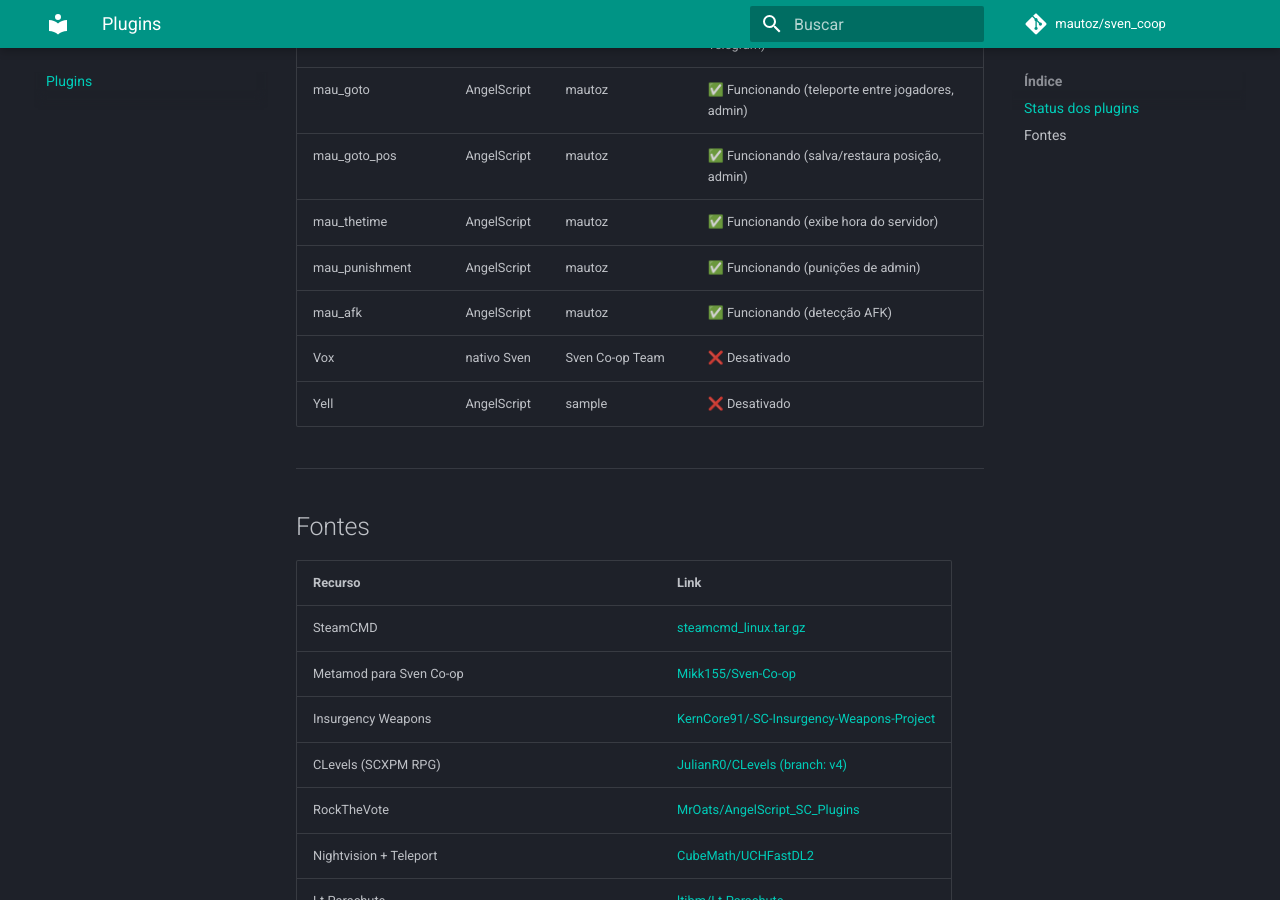
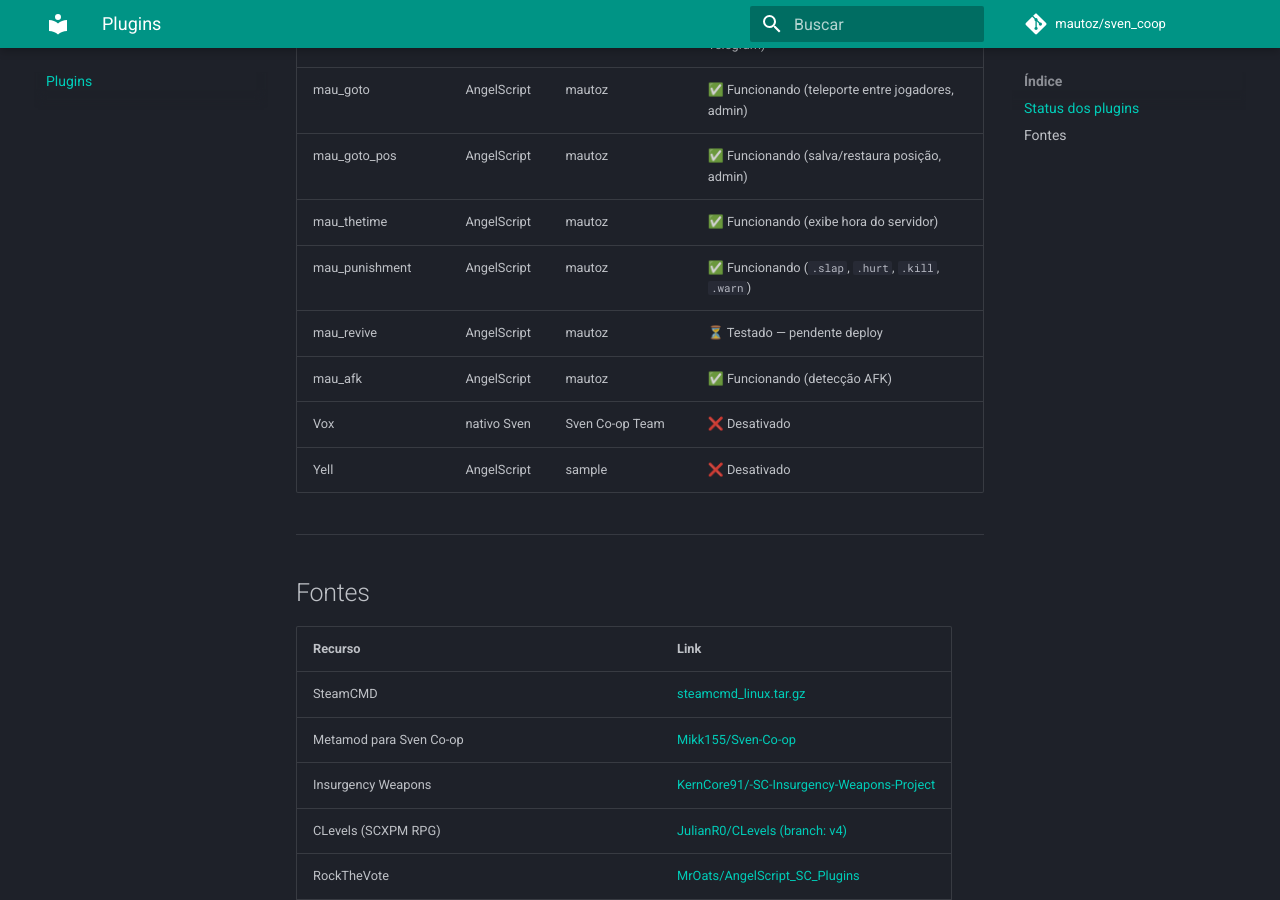
Before and after one commit to mautoz/sven_coop, an MkDocs documentation site: the page built from docs/plugins.md, in a window 1280 px wide and 900 px high, scrolled down 1249 px. Built offline with MkDocs 1.6.1 and Material for MkDocs 9.7.7, drawn with Linux system fonts in a browser that asks for light colours; comment, search, counter and statistics services are not loaded.

Commit message:
Document mau_revive command, update mau_punishment description
Add pending mau_revive plugin entry and list mau_punishment's actual
chat commands instead of a generic description.

```diff
--- a/docs/plugins.md
+++ b/docs/plugins.md
@@ -26,7 +26,8 @@
 | mau_goto | AngelScript | mautoz | ✅ Funcionando (teleporte entre jogadores, admin) |
 | mau_goto_pos | AngelScript | mautoz | ✅ Funcionando (salva/restaura posição, admin) |
 | mau_thetime | AngelScript | mautoz | ✅ Funcionando (exibe hora do servidor) |
-| mau_punishment | AngelScript | mautoz | ✅ Funcionando (punições de admin) |
+| mau_punishment | AngelScript | mautoz | ✅ Funcionando (`.slap`, `.hurt`, `.kill`, `.warn`) |
+| mau_revive | AngelScript | mautoz | ⏳ Testado — pendente deploy |
 | mau_afk | AngelScript | mautoz | ✅ Funcionando (detecção AFK) |
 | Vox | nativo Sven | Sven Co-op Team | ❌ Desativado |
 | Yell | AngelScript | sample | ❌ Desativado |
```
